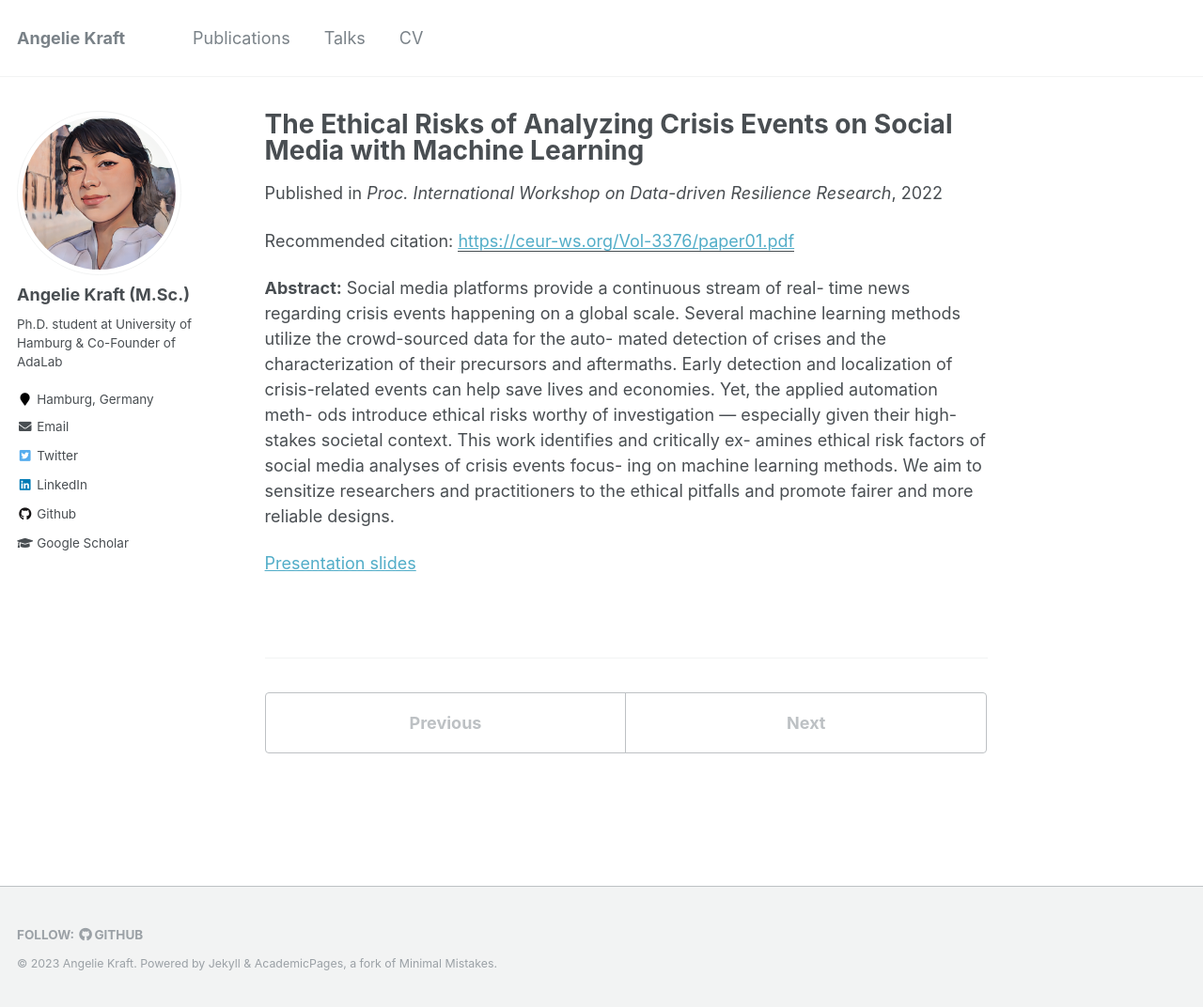
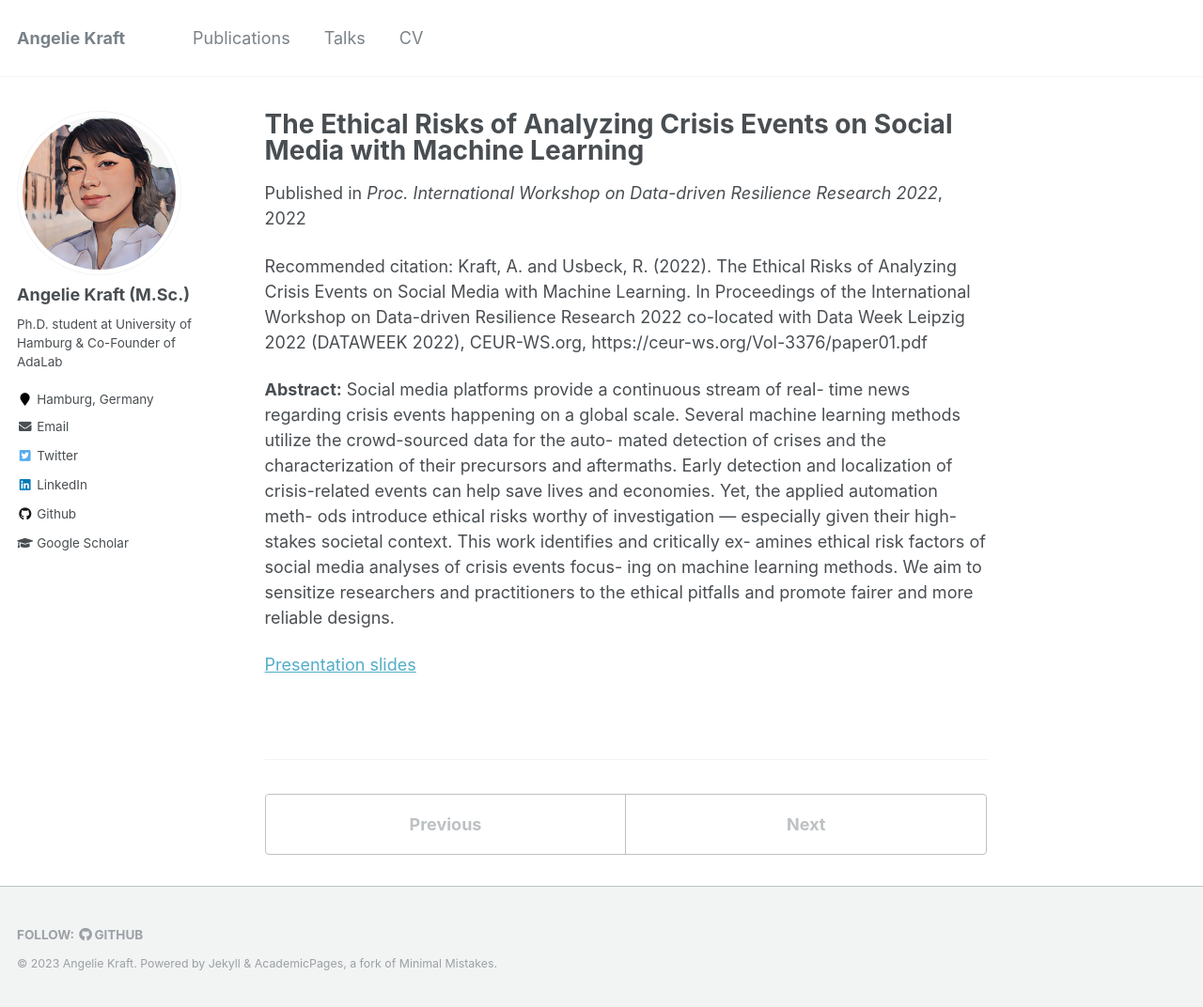
Before and after one commit to krangelie/krangelie.github.io, a Jekyll site: the page built from _publications/2022-crisis-social-media-number-2.md, in a window 1280 px wide and 1072 px high. Shown: the whole window at 94% size. Built offline with Jekyll 4.4.1, drawn with Linux system fonts in a browser that asks for light colours.

Commit message:
Update 2022-crisis-social-media-number-2.md

```diff
--- a/_publications/2022-crisis-social-media-number-2.md
+++ b/_publications/2022-crisis-social-media-number-2.md
@@ -3,10 +3,10 @@ title: "The Ethical Risks of Analyzing Crisis Events on Social Media with Machin
 collection: publications
 permalink: /publications/2022-crisis-social-media-number-2
 date: 2022-07-06
-venue: 'Proc. International Workshop on Data-driven Resilience Research'
+venue: 'Proc. International Workshop on Data-driven Resilience Research 2022'
 excerpt: ''
-paperurl: 'https://ceur-ws.org/Vol-3376/paper01.pdf'
-citation: ''
+paperurl: ''
+citation: 'Kraft, A. and Usbeck, R. (2022). The Ethical Risks of Analyzing Crisis Events on Social Media with Machine Learning. In Proceedings of the International Workshop on Data-driven Resilience Research 2022 co-located with Data Week Leipzig 2022 (DATAWEEK 2022), CEUR-WS.org, https://ceur-ws.org/Vol-3376/paper01.pdf'
 ---
 
 **Abstract:** Social media platforms provide a continuous stream of real-
```
